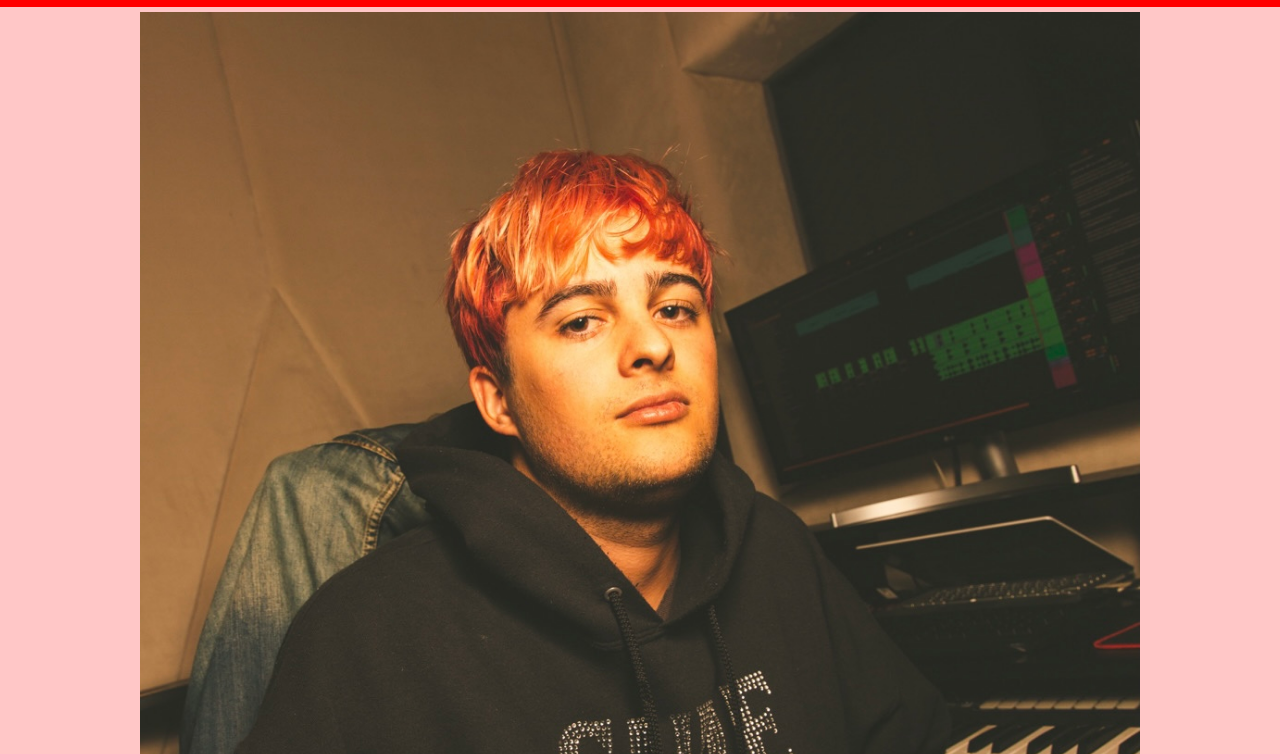
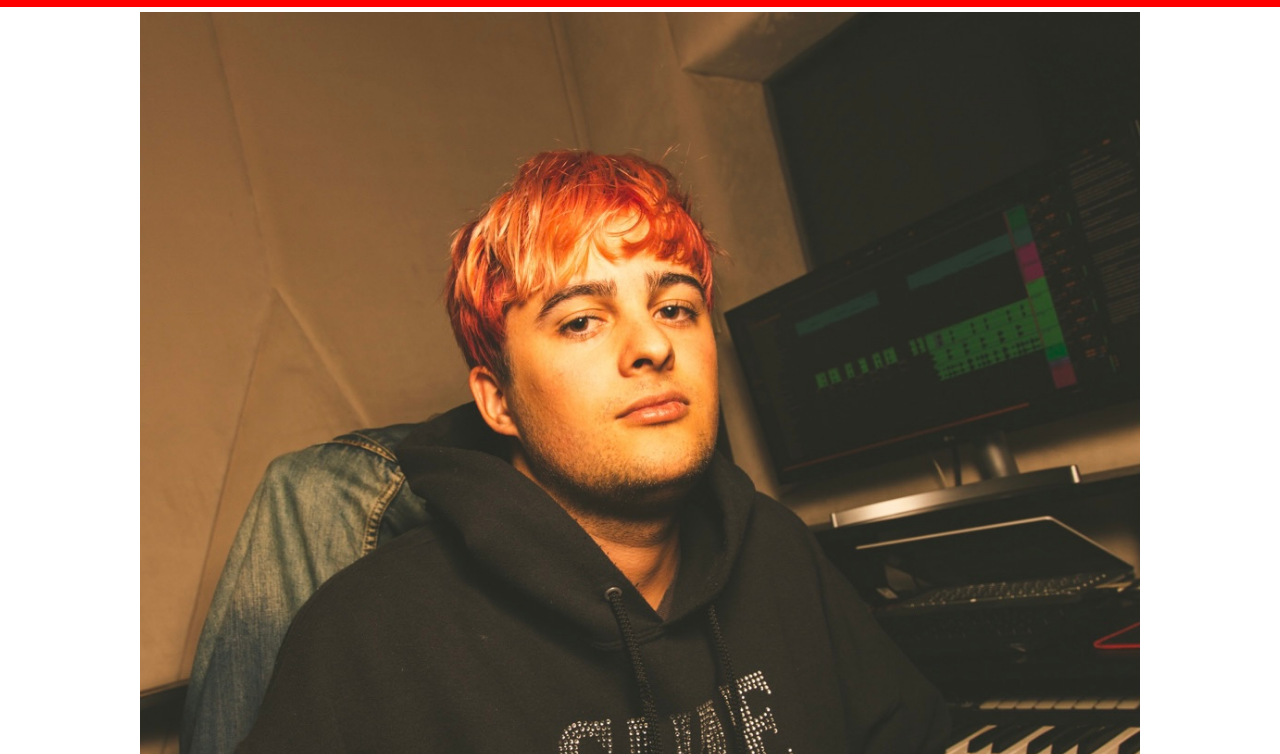
Before and after one commit to GonzaloClaro/redfingers, a plain HTML site: page index.html in a window 1280 px wide. Shown: the part 46-800 px from the top of the page. Drawn offline with Linux system fonts and the light colour scheme; a script that the page names is missing.

Commit message:
cambio de color de fondo a blanco

```diff
--- a/styles.css
+++ b/styles.css
@@ -2,7 +2,7 @@ body {
     font-family: "Poppins", sans-serif;
     font-size: 22px;
     line-height: 1.5;
-    background-color: #ffc7c7;
+    background-color: #ffffff;
     color: #000;
   }
 
```
